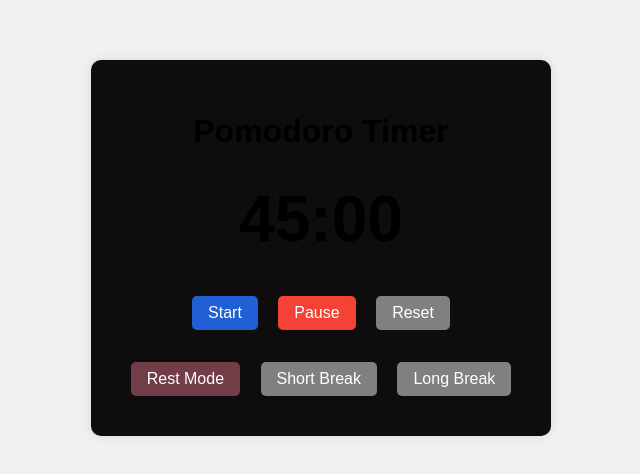
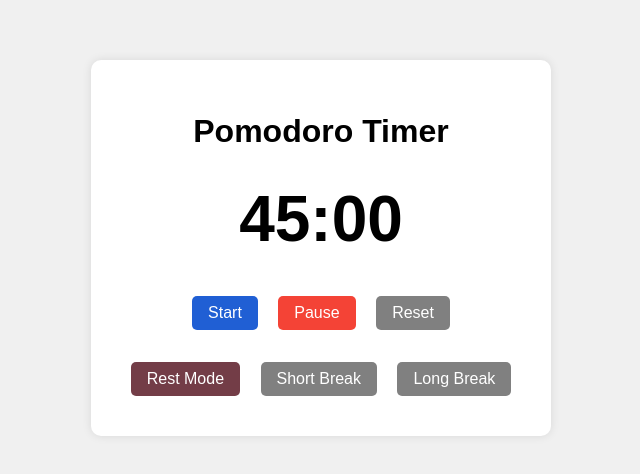
Before and after one commit to BetterPlacesLibrary/BYOA-Pomodoro, a plain HTML site: page index.html in a window 1280 px wide. Shown: the part 152-626 px from the top of the page, without its empty margins (319-959 px from the left). Drawn offline with Linux system fonts and the light colour scheme.

Commit message:
reverted container colour

```diff
--- a/styles.css
+++ b/styles.css
@@ -10,7 +10,7 @@ body {
 
 .container {
     text-align: center;
-    background-color: rgb(14, 12, 12);
+    background-color: white;
     padding: 2rem;
     border-radius: 10px;
     box-shadow: 0 0 10px rgba(0, 0, 0, 0.1);
```
